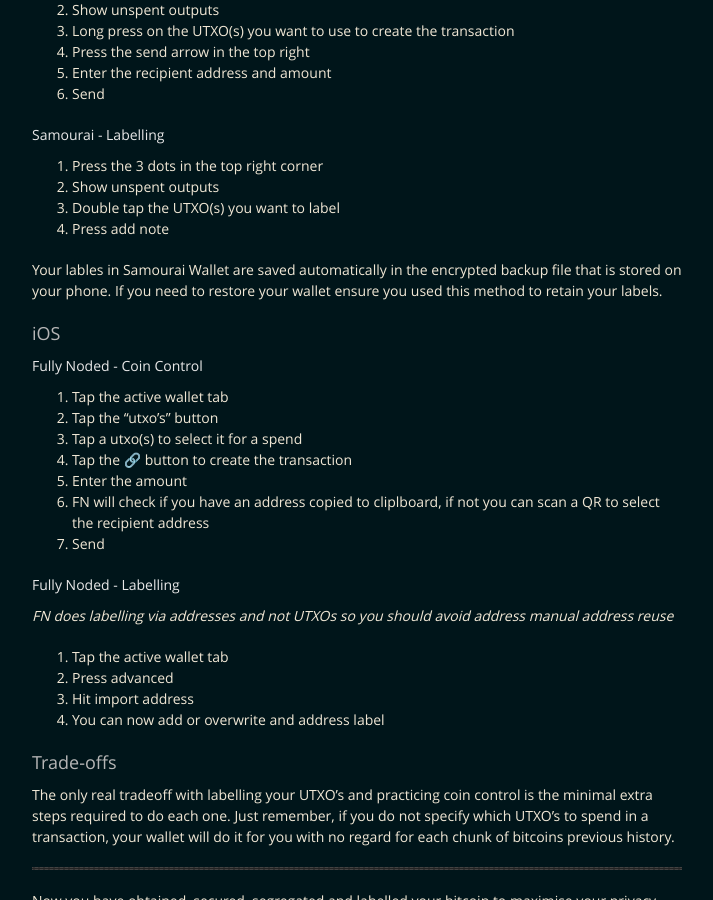
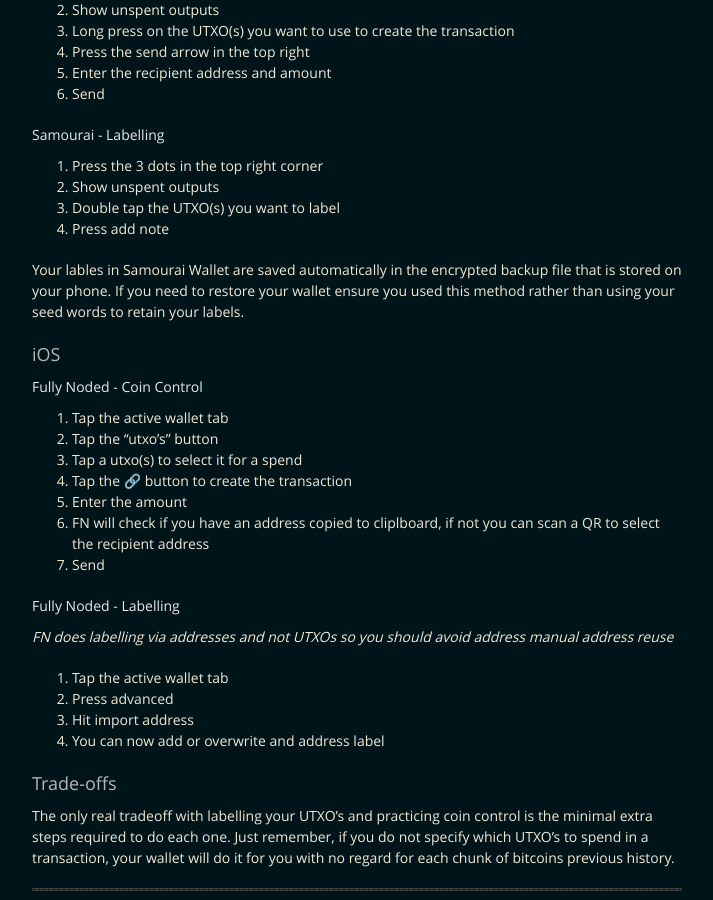
Before and after one commit to BitcoinQnA/BitcoinPrivacyGuide, a Jekyll site: the page built from segregate.md, in a window 1280 px wide and 900 px high, scrolled down 1131 px. Shown: the whole window, without its empty margins (283-996 px from the left). Built offline with Jekyll 4.4.1, drawn with Linux system fonts in a browser that asks for light colours.

Commit message:
Update segregate.md

```diff
--- a/segregate.md
+++ b/segregate.md
@@ -46,7 +46,7 @@ Samourai Wallet and Fully Noded are two of very few mobile wallets that enable t
 3.  Double tap the UTXO(s) you want to label
 4.  Press add note
 
-Your lables in Samourai Wallet are saved automatically in the encrypted backup file that is stored on your phone. If you need to restore your wallet ensure you used this method to retain your labels.
+Your lables in Samourai Wallet are saved automatically in the encrypted backup file that is stored on your phone. If you need to restore your wallet ensure you used this method rather than using your seed words to retain your labels.
 
 ### iOS
 
```
